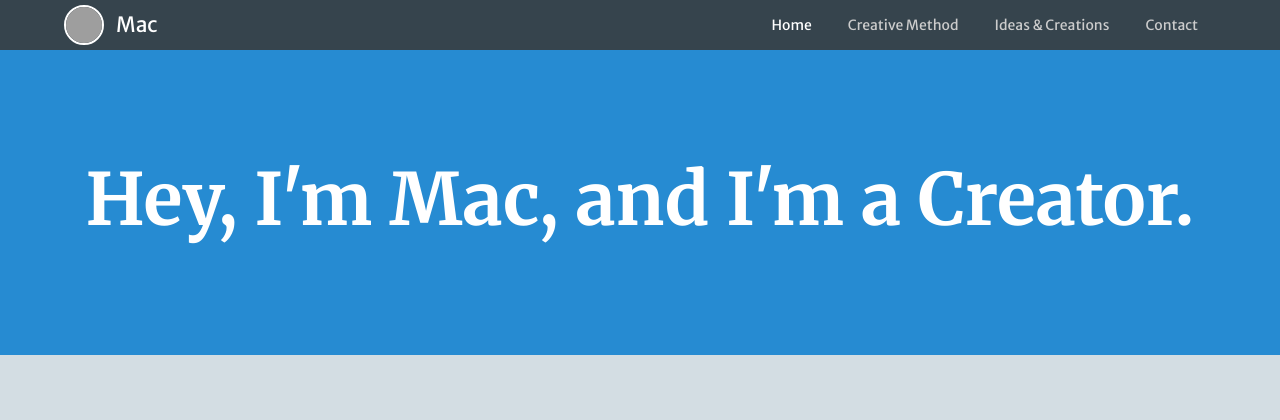
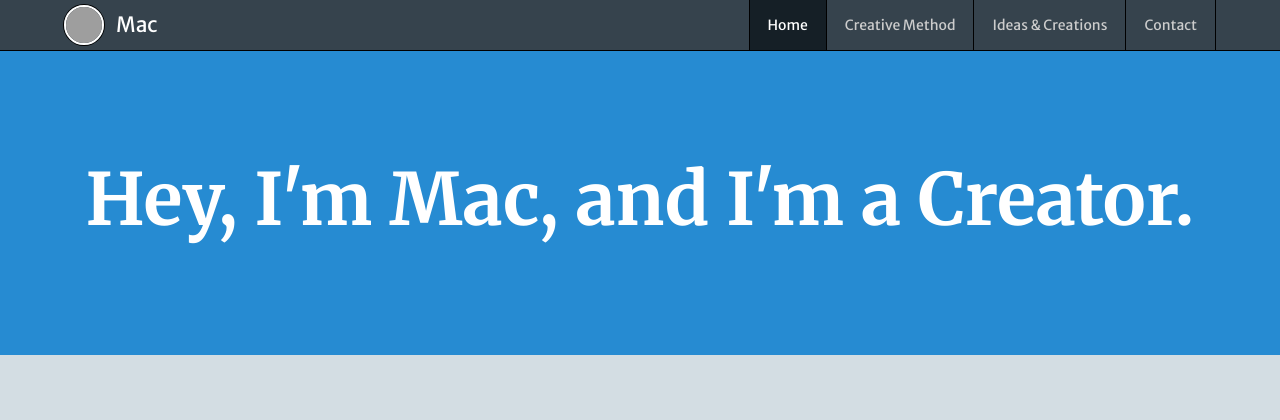
Before and after one commit to macrman/binarymac, a Django app: page / in a window 1280 px wide. Shown: the top 420 px of the page. Run offline with Django 3.2, Linux system fonts and the light colour scheme; some libraries are stand-ins or nearby versions; grey boxes are pictures that could not be loaded.

Commit message:
added some black borders

```diff
--- a/binarymac/static/css/style.css
+++ b/binarymac/static/css/style.css
@@ -184,9 +184,10 @@ a {
     right: 0px;
     height: 50px;
     position: fixed;
-    background: #36444D;
+    background: #36434D;
     z-index: 90;
     padding: 0px 64px;
+    box-shadow: 0px 0px 0px 1px #000;
 }
 
 .intro {
@@ -203,6 +204,7 @@ a {
     border-radius: 100%;
     border: 2px solid #fff;
     margin-top: 5px;
+    box-shadow: 0px 0px 0px 1px #000;
 }
 
 .name {
@@ -222,6 +224,7 @@ a {
 .menu_nav {
     float: right;
     overflow: hidden;
+    border-right: 1px solid #000;
 }
 
 .menu_link {
@@ -232,7 +235,9 @@ a {
     padding: 0px 18px;
     font-weight: 400;
     color: #ccc;
+    border-left: 1px solid #000;
 }
+
 
 .glyph {
     display: block;
@@ -247,6 +252,7 @@ a {
 
 .active {
     color: #fff;
+    background: #151F26;
 }
 
 .second_tier .active {
```
